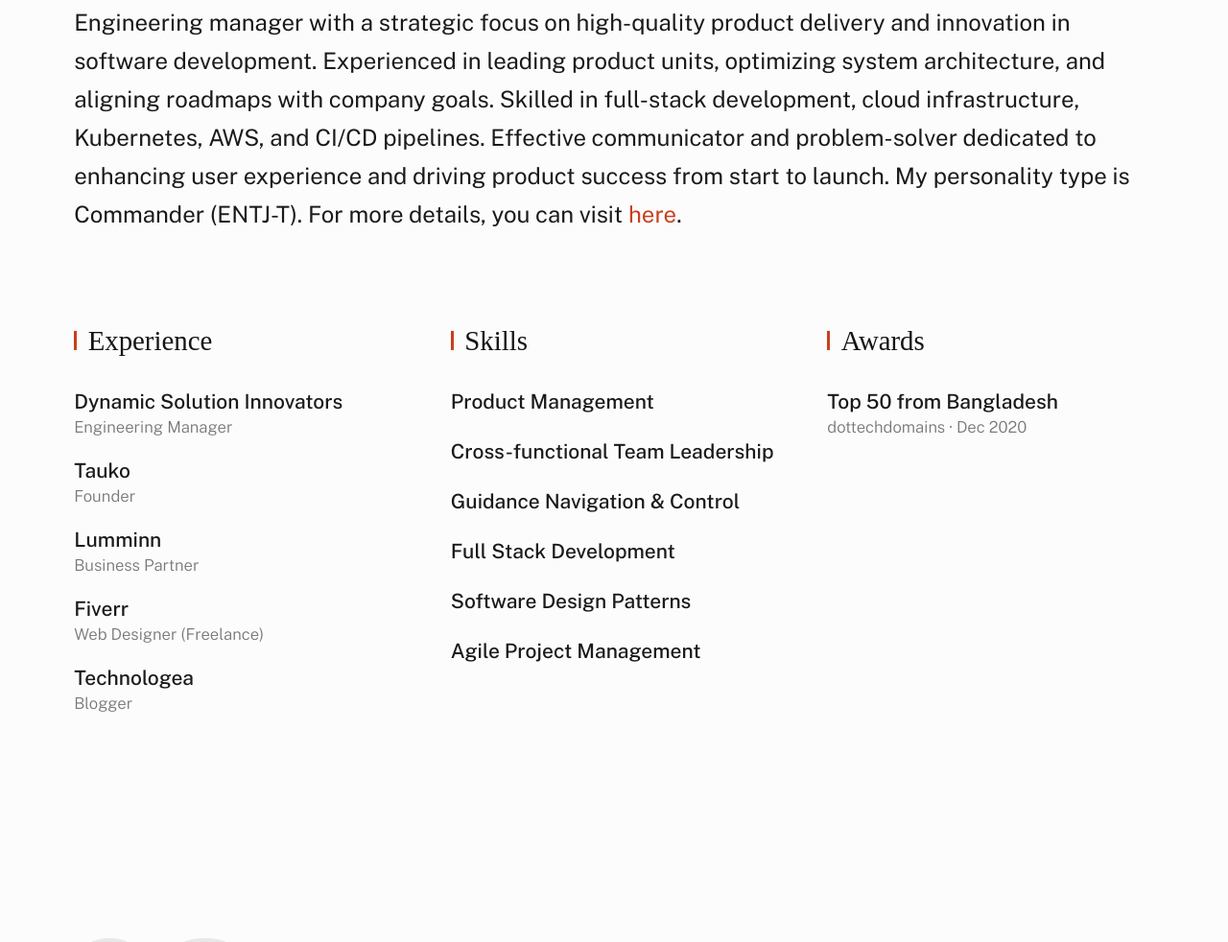
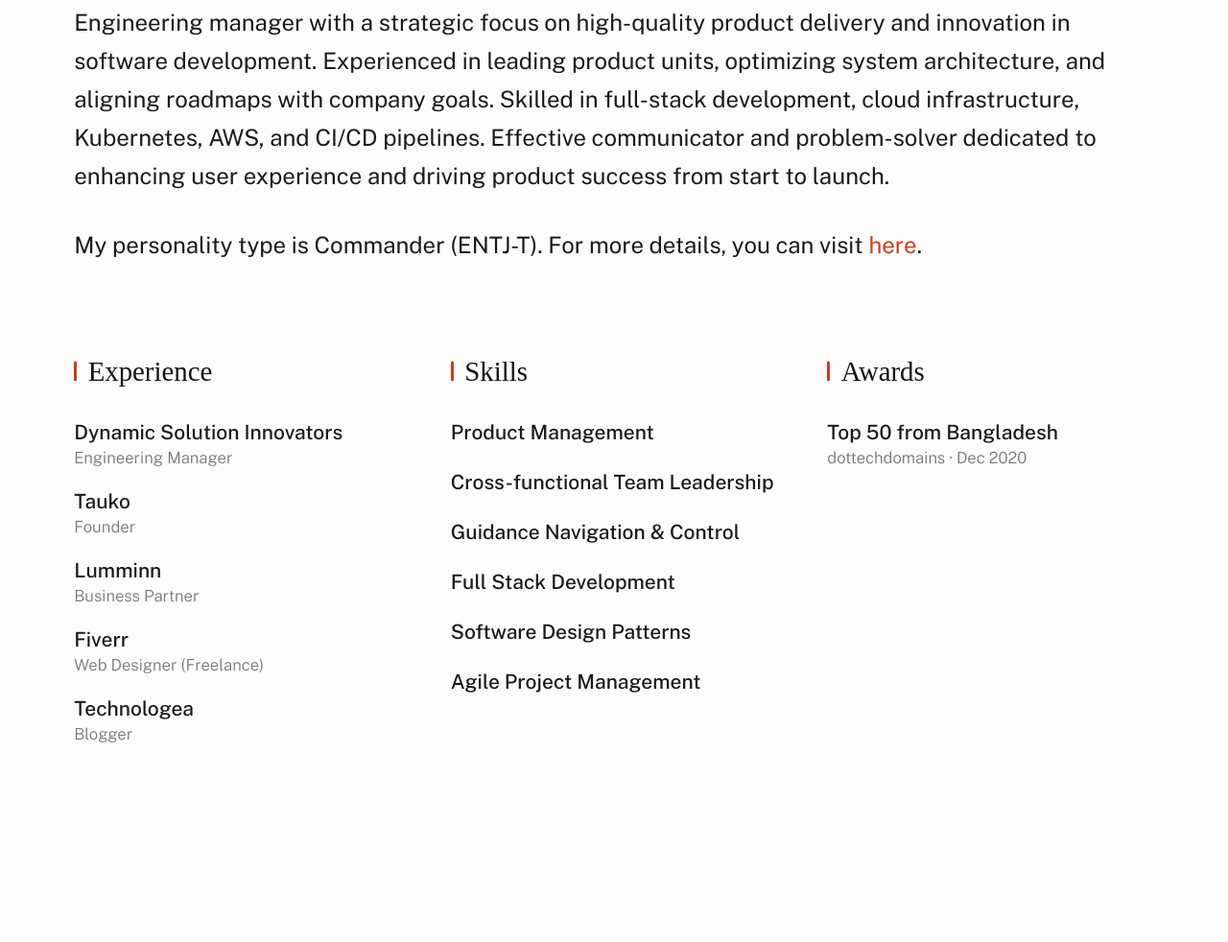
Before and after one commit to tamzid958/tamzid958.github.io, a plain HTML site: page index.html in a window 1280 px wide. Shown: the part 1275-2257 px from the top of the page at 96% size. Drawn offline with nearby package versions, Linux system fonts and the light colour scheme; a web font is replaced by a local one.

Commit message:
Update index.html

```diff
--- a/index.html
+++ b/index.html
@@ -161,9 +161,11 @@
 
                     <p class="attention-getter">
                        Engineering manager with a strategic focus on high-quality product delivery and innovation in software development. Experienced in leading product units, optimizing system architecture, and aligning roadmaps with company goals. Skilled in full-stack development, cloud infrastructure, Kubernetes, AWS, and CI/CD pipelines. Effective communicator and problem-solver dedicated to enhancing user experience and driving product success from start to launch.
+                    </p>
 
+<p class="attention-getter">
 My personality type is Commander (ENTJ-T). For more details, you can visit <a href="https://www.16personalities.com/profiles/entj-t/m/dh72t6x4w" target="_blank">here</a>.
-                    </p>
+</p>
 
                     <div class="grid-list-items s-about__blocks">
 
```
